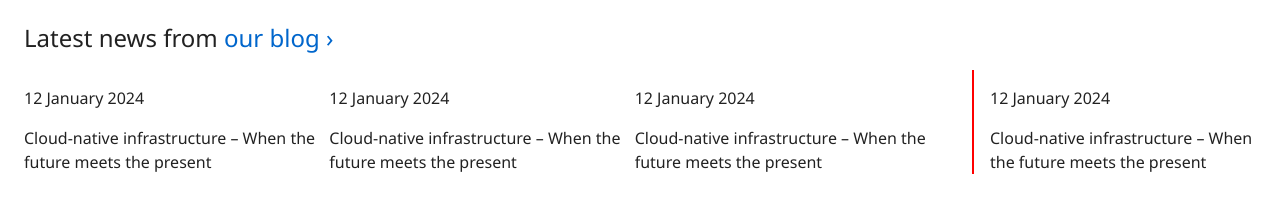
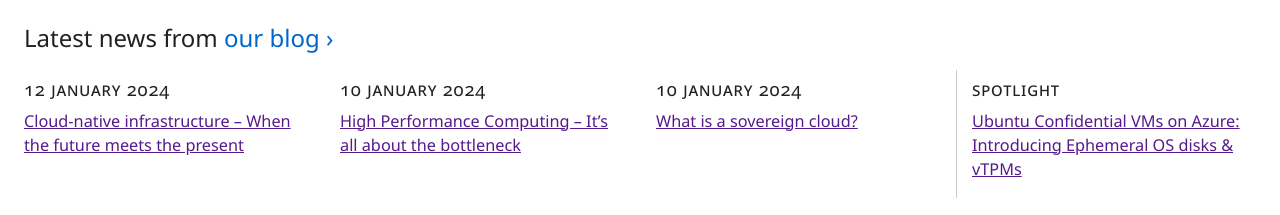
Before and after one commit to Armuto-Live/clon-ubuntu, a React (Vite) app: page / in a window 1280 px wide. Shown: the part 1225-1440 px from the top of the page. Built offline with nearby package versions, Linux system fonts and the light colour scheme.

Commit message:
LatestNews component

```diff
--- a/src/components/global/LineSeparator.jsx
+++ b/src/components/global/LineSeparator.jsx
@@ -10,7 +10,6 @@ const LineSeparatorHr=styled('hr')((theme)=>({
     height:"1px",
     maxWidth:"80rem",
     padding: "0 1rem",
-    maxWidth: "80rem",
     "@media (min-width: 620px)": {
       padding: "2 1.5rem",
       margin: "2rem auto",
--- a/src/components/main/LatestNews.jsx
+++ b/src/components/main/LatestNews.jsx
@@ -1,8 +1,30 @@
 import React from "react";
 import { GridRow, LayoutMaxWidth, PStrip } from "../global";
-import { styled, Typography,Box } from "@mui/material";
+import { styled, Typography, Box } from "@mui/material";
 import { NavigationLogoLink } from "../../style";
-const Title = styled("h3")(({ theme }) => ({}));
+
+const Title = styled("p")(({ theme }) => ({
+  marginBottom: ".1rem",
+  fontWeight: "550",
+  fontVariantCaps: "all-small-caps",
+  fontVariantNumeric: "oldstyle-nums",
+  letterSpacing: ".05rem",
+  fontSize: "1.15rem",
+  lineHeight: "1.5rem",
+  marginTop: "0",
+  paddingTop: ".4rem",
+  maxWidth: "40em",
+}));
+const SubTitle = styled("h2")(({ theme }) => ({
+  fontSize: "1.017rem",
+  fontStyle: "normal",
+  fontWeight: "550",
+  lineHeight: "1.5rem",
+  marginBottom: "1.1rem",
+  marginTop: "0",
+  maxWidth: "40em",
+  paddingTop: ".4rem",
+}));
 
 export const LatestNews = () => {
   return (
@@ -11,31 +33,70 @@ export const LatestNews = () => {
         <GridRow xxs="span 4" sm="span 6" md="span 12">
           <Typography variant="h3">
             Latest news from
-            <NavigationLogoLink>&nbsp;our  blog {"›"}</NavigationLogoLink>
+            <NavigationLogoLink>&nbsp;our blog {"›"}</NavigationLogoLink>
           </Typography>
         </GridRow>
       </LayoutMaxWidth>
       <LayoutMaxWidth>
-        <GridRow xxs="span 4" sm="span 6" md="span 9" sx={{display:"flex"}}>
-          <GridRow md="span 3">
-            <p>12 January 2024</p>
-            <span>Cloud-native infrastructure – When the future meets the present</span>
-          </GridRow>
-          <GridRow md="span 3">
-            <p>12 January 2024</p>
-            <span>Cloud-native infrastructure – When the future meets the present</span>
-          </GridRow>
-          <GridRow md="span 3">
-            <p>12 January 2024</p>
-            <span>Cloud-native infrastructure – When the future meets the present</span>
-          </GridRow>
+        <GridRow xxs="span 4" md="span 3">
+          <Title>
+            <time>12 January 2024</time>
+          </Title>
+          <SubTitle>
+            <a href="">
+              Cloud-native infrastructure – When the future meets the present
+            </a>
+          </SubTitle>
         </GridRow>
-        <GridRow xxs="span 4" sm="span 6" md="span 3" sx={{display:"flex","&:before":{content:'""',color:"red",height:"100%",border:"thin solid red",marginRight:"1rem"}}} >
-          <GridRow >
-            <Box>
-              <p>12 January 2024</p>
-              <span>Cloud-native infrastructure – When the future meets the present</span>
-            </Box>
+        <GridRow xxs="span 4" md="span 3">
+          <Title>10 January 2024</Title>
+          <SubTitle>
+            <a href="">
+              High Performance Computing – It’s all about the bottleneck
+            </a>
+          </SubTitle>
+        </GridRow>
+        <GridRow xxs="span 4" md="span 3">
+          <Title>10 January 2024</Title>
+          <SubTitle>
+            <a href="">What is a sovereign cloud?</a>
+          </SubTitle>
+        </GridRow>
+        <GridRow
+          xxs="span 4"
+          sm="span 6"
+          md="span 3"
+          sx={{
+            position: "relative",
+            "&:before": {
+              content: '""',
+              backgroundColor: "rgba(0,0,0,.2)",
+              bottom: "auto",
+              height: "1px",
+              left: "0",
+              position: "absolute",
+              right: "0",
+              top: "0",
+              width: "auto",
+            },
+            "@media (min-width: 1037px)": {
+              "&:before": {
+                bottom: "0",
+                height: "auto",
+                left: "-1rem",
+                width: "1px",
+              },
+            },
+          }}
+        >
+          <GridRow>
+            <Title>Spotlight</Title>
+            <SubTitle>
+              <a href="">
+                Ubuntu Confidential VMs on Azure: Introducing Ephemeral OS disks
+                & vTPMs
+              </a>
+            </SubTitle>
           </GridRow>
         </GridRow>
       </LayoutMaxWidth>
--- a/src/components/main/Takeover.jsx
+++ b/src/components/main/Takeover.jsx
@@ -30,7 +30,7 @@ export const Takeover = () => {
       <LayoutMaxWidth >
         <GridRow xxs="span 4" sm="span 6" md="span 7">
           <TakeOverTitle>{title}</TakeOverTitle>
-          <TakeOverSubTitle variant="body1">{subTitle}</TakeOverSubTitle>
+          <TakeOverSubTitle >{subTitle}</TakeOverSubTitle>
           <Box>
             <TakeOverCtasParraf variant="body2">
               <TakeOverLinkButton>{buttonText}</TakeOverLinkButton>
--- a/src/components/navigation/NavigationNav.jsx
+++ b/src/components/navigation/NavigationNav.jsx
@@ -34,6 +34,8 @@ export const NavigationNav = () => {
             Sign in
           </NavigationLoginLinkHeader>
         </Box>
+
+        <NavigationItem name={"Community"} />
       </NavigationItemHideSmall>
     </NavigationNavContainer>
   );
```
Also changed, not shown: 1 other file (tests, documents, lock files or other folders).
